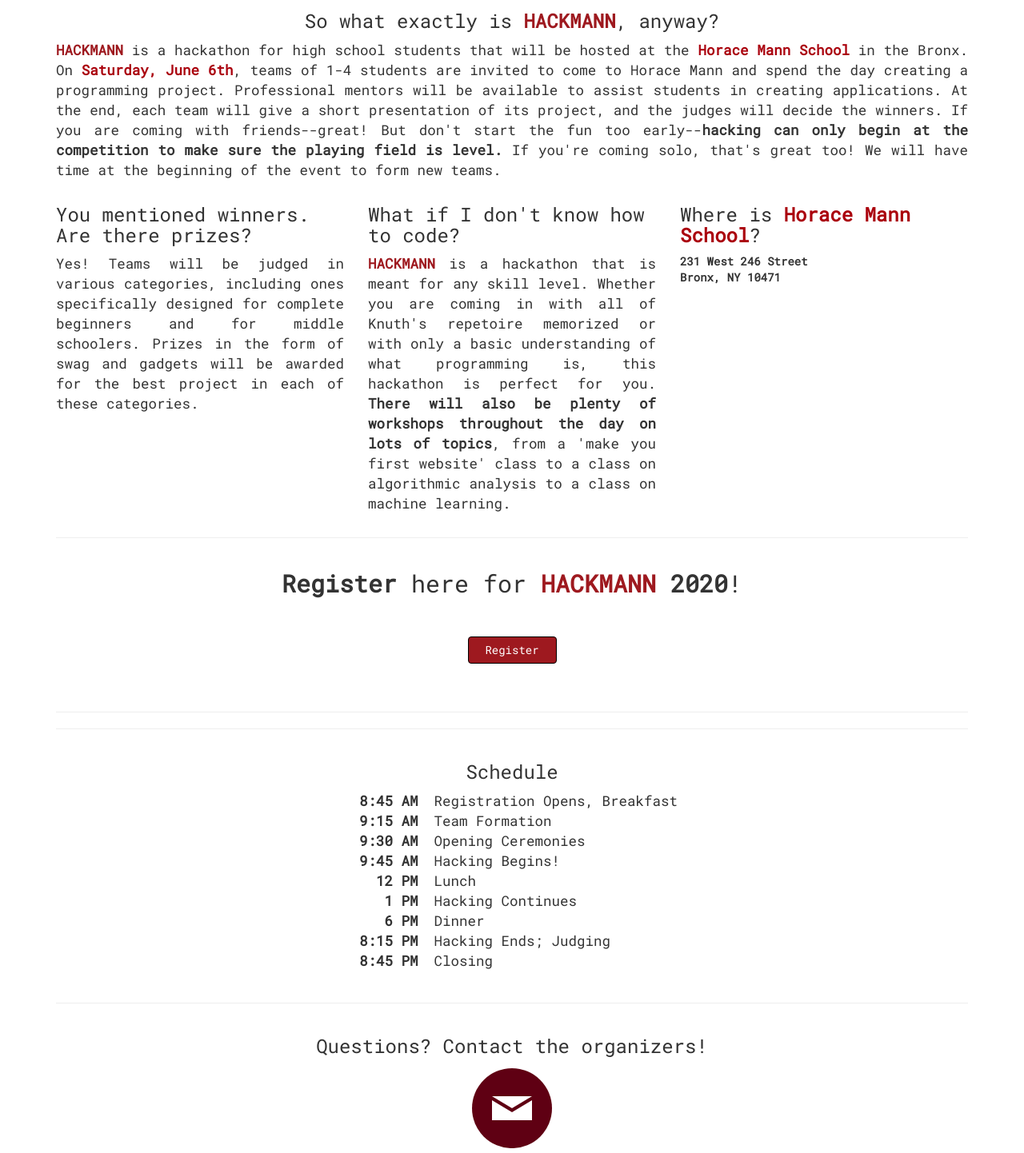
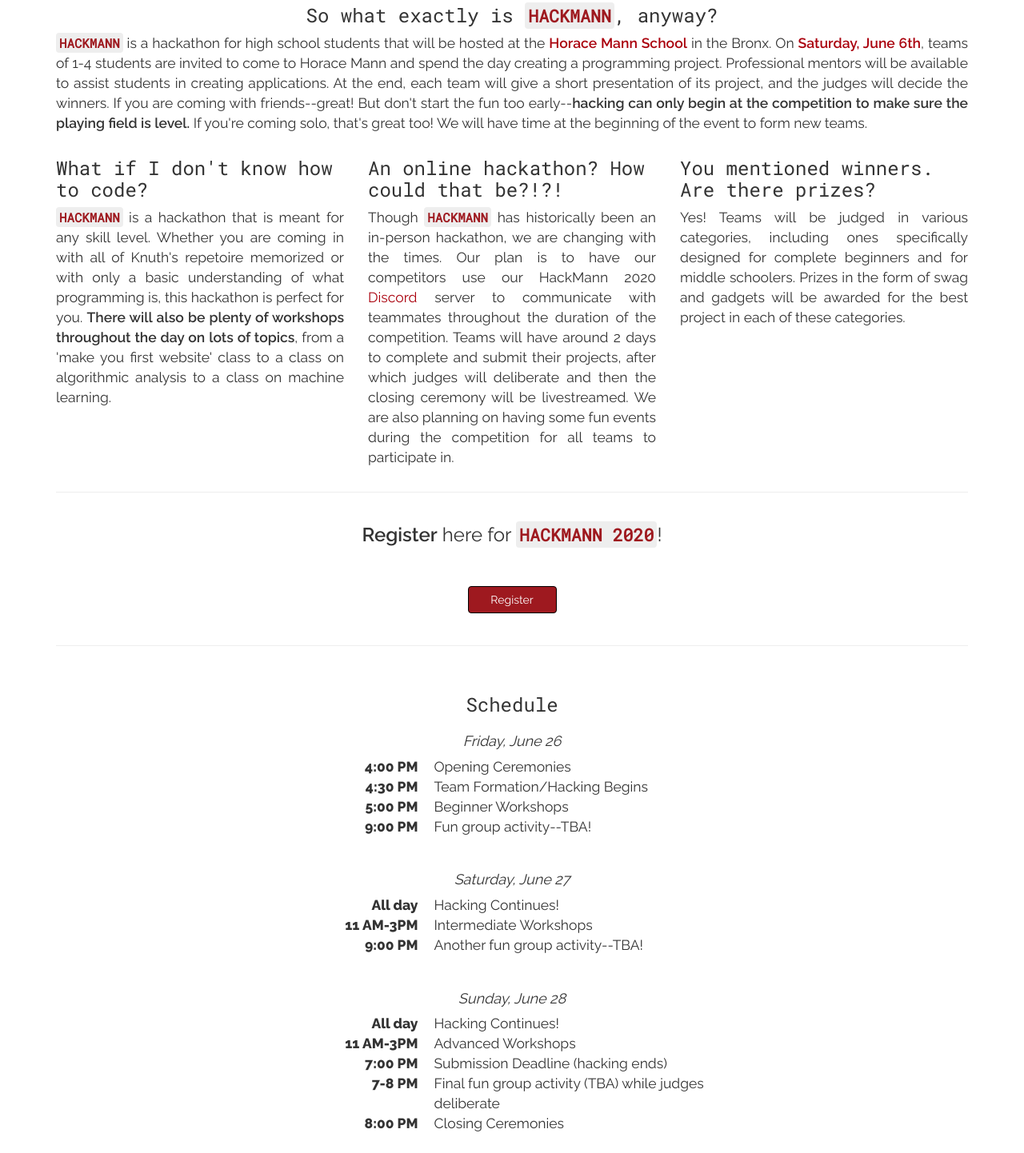
Before and after one commit to hackmann2020/hackmann2020.github.io, a plain HTML site: page index.html in a window 1280 px wide. Shown: the part 871-2313 px from the top of the page at 80% size. Drawn offline with nearby package versions, Linux system fonts and the light colour scheme.

Commit message:
updated schedule and text blobs

```diff
--- a/index.html
+++ b/index.html
@@ -30,7 +30,7 @@
                 <li><a href="#scroll-sponsors">Sponsors</a></li>
             </ul>
             <ul class="nav navbar-nav navbar-right hidden-xs">
-                <li><button type="button" style="background-color: #9E191F;" id="navbar-register-button" class="btn btn-primary navbar-btn" onclick="window.location.href = 'https://hackmann.typeform.com/to/j84vy8';">Register</button></li>
+                <li><button type="button" style="background-color: #9E191F;" id="navbar-register-button" class="btn btn-primary navbar-btn" onclick="window.location.href = 'https://hmftc.typeform.com/to/Ix6dRr'">Register</button></li>
             </ul>
         </div>
     </div>
@@ -42,16 +42,11 @@
                 <h1 id="header-logo-text" class="animated headerTextAppear"><img style="width:45%;" src="img/hackmannlogo.png"></h1>
             </div>
             <h2 class="text-center animated fadeIn">Hack your code to <code id="bits">1010</code>.</h2>
-            <h3 class="text-center animated fadeInUp"><b><span class="text-primary">Saturday, June 6th</span></b> from 10 AM to 10 PM</h3>
+            <h3 class="text-center subtitle animated fadeInUp"><b><span class="text-primary">Saturday, June 6th</span></b> from 10 AM to 10 PM</h3>
             <h2 class="text-center animated fadeInUp">
-                <a href="https://hackmann.typeform.com/to/j84vy8" style="background-color: #9E191F;" class="btn btn-primary btn-lg" role="button">Register</a>
+                <a href="https://hmftc.typeform.com/to/Ix6dRr" style="background-color: #9E191F;" class="btn btn-primary btn-lg subtitle" role="button">Register</a>
             </h2>
         </div>
-    </div>
-    <div id="c2a" class="animated fadeInUp">
-        <a href="#scroll-about">
-            <img class="center-block" src="img/c2a-icon.svg" alt="c2a-icon" />
-        </a>
     </div>
 </div>
 <div class="container">
@@ -59,24 +54,22 @@
     <div id="about" class="row">
         <a id="scroll-about" class="scroll-anchor"></a>
         <div class="col-xs-12">
-            <h3 class="text-center">So what exactly is <span class="brand"><span class="mann">HACKMANN</span></span>, anyway?</h3>
-            <p class="text-justify"><span class="brand"><span class="mann">HACKMANN</span></span> is a hackathon for high school students that will be hosted at the <b><span class="text-primary">Horace Mann School</span></b> in the Bronx. On <b><span class="text-primary">Saturday, June 6th</span></b>, teams of 1-4 students are invited to come to Horace Mann and spend the day creating a programming project. Professional mentors will be available to assist students in creating applications. At the end, each team will give a short presentation of its project, and the judges will decide the winners. If you are coming with friends--great! But don't start the fun too early--<b>hacking can only begin at the competition to make sure the playing field is level.</b> If you're coming solo, that's great too! We will have time at the beginning of the event to form new teams. </p>
+            <h3 class="text-center">So what exactly is <span class="brand"><code class="mann">HACKMANN</code></span>, anyway?</h3>
+            <p class="text-justify"><span class="brand"><code class="mann">HACKMANN</code></span> is a hackathon for high school students that will be hosted at the <b><span class="text-primary">Horace Mann School</span></b> in the Bronx. On <b><span class="text-primary">Saturday, June 6th</span></b>, teams of 1-4 students are invited to come to Horace Mann and spend the day creating a programming project. Professional mentors will be available to assist students in creating applications. At the end, each team will give a short presentation of its project, and the judges will decide the winners. If you are coming with friends--great! But don't start the fun too early--<b>hacking can only begin at the competition to make sure the playing field is level.</b> If you're coming solo, that's great too! We will have time at the beginning of the event to form new teams. </p>
         </div>
     </div>
     <div class="row">
         <div class="col-sm-4">
+            <h3>What if I don't know how to code?</h3>
+            <p class="text-justify"><span class="brand"><code class="mann">HACKMANN</code></span> is a hackathon that is meant for any skill level. Whether you are coming in with all of Knuth's repetoire memorized or with only a basic understanding of what programming is, this hackathon is perfect for you. <b>There will also be plenty of workshops throughout the day on lots of topics</b>, from a 'make you first website' class to a class on algorithmic analysis to a class on machine learning.</p>
+        </div>
+        <div class="col-sm-4">
+            <h3>An online hackathon? How could that be?!?!</h3>
+            <p class="text-justify">Though <span class="brand"><code class="mann">HACKMANN</code></span> has historically been an in-person hackathon, we are changing with the times. Our plan is to have our competitors use our HackMann 2020 <a href="https://discord.com/">Discord</a> server to communicate with teammates throughout the duration of the competition. Teams will have around 2 days to complete and submit their projects, after which judges will deliberate and then the closing ceremony will be livestreamed. We are also planning on having some fun events during the competition for all teams to participate in.</p>
+        </div>
+        <div class="col-sm-4">
             <h3>You mentioned winners. Are there prizes?</h3>
             <p class="text-justify">Yes! Teams will be judged in various categories, including ones specifically designed for complete beginners and for middle schoolers. Prizes in the form of swag and gadgets will be awarded for the best project in each of these categories.</p>
-        </div>
-        <div class="col-sm-4">
-            <h3>What if I don't know how to code?</h3>
-            <p class="text-justify"><span class="brand"><span class="mann">HACKMANN</span></span> is a hackathon that is meant for any skill level. Whether you are coming in with all of Knuth's repetoire memorized or with only a basic understanding of what programming is, this hackathon is perfect for you. <b>There will also be plenty of workshops throughout the day on lots of topics</b>, from a 'make you first website' class to a class on algorithmic analysis to a class on machine learning.</p>
-        </div>
-        <div class="col-sm-4">
-            <h3>Where is <b><span class="text-primary">Horace Mann School</span></b>?</h3>
-            <address><b>231 West 246 Street<br />
-                Bronx, NY 10471<br />
-            </b></address>
         </div>
     </div>
     <hr/>
@@ -85,7 +78,7 @@
         <div class="col-xs-12">
             <form class="container-fluid" id="registerForm" method="post" action="./register">
                 <div class="row">
-                    <h2 class="text-center"><b>Register</b> here for <span class="brand"><span class="mann">HACKMANN</span></span> <b>2020</b>!</h2>
+                    <h2 class="text-center"><b>Register</b> here for <span class="brand"><code class="mann">HACKMANN 2020</code></span>!</h2>
                 </div>
                 <br><br>
                 <div id="register-form-status" class="hidden row alert" role="alert">
@@ -93,74 +86,58 @@
                 </div>
                 <div class="row">
                     <div class="col-xs-12">
-                        <a class="btn btn-primary center-block" href=https://hackmann.typeform.com/to/j84vy8 target="_blank" style="width:10%; background-color: #9E191F; ">Register</a>
-                    </div>
-                </div>
-                <br><br>
-            </form>
-        </div>
-    </div>
-    <hr />
-    <!-- <div id="mentor" class="row">
-        <a id="scroll-mentor" class="scroll-anchor"></a>
-        <div class="col-xs-12">
-            <form class="container-fluid" id="mentorForm" method="post" action="./mentor">
-                <div class="row">
-                    <h2 class="text-center">Want to be a <b>mentor</b>? Sign up here!</h2>
-                </div>
-                <div id="mentor-form-status" class="hidden row alert" role="alert">
-                    <b><span id="mentor-form-status-title"></span></b> <span id="mentor-form-status-message"></span>
-                </div>
-                <div class="row">
-                    <div class="form-group col-md-3">
-                        <label>First Name</label>
-                        <input type="text" name="firstname" class="form-control" placeholder="First Name" required="" />
-                    </div>
-                    <div class="form-group col-md-3">
-                        <label>Last Name</label>
-                        <input type="text" name="lastname" class="form-control" placeholder="Last Name" required="" />
-                    </div>
-                    <div class="form-group col-md-3">
-                        <label>Organization</label>
-                        <input type="text" name="organization" class="form-control" placeholder="Organization" required="" />
-                    </div>
-                    <div class="form-group col-md-3">
-                        <label>Email</label>
-                        <input type="email" name="email" class="form-control" placeholder="Email" required="" />
-                    </div>
-                </div>
-                <div class="row">
-                    <div class="col-xs-12">
-                        <input type="submit" value="Sign up" class="btn btn-primary center-block" />
+                        <a class="btn btn-primary center-block" href="https://hmftc.typeform.com/to/Ix6dRr" target="_blank" style="width:10%; background-color: #9E191F; ">Register</a>
                     </div>
                 </div>
             </form>
         </div>
-    </div> -->
-    <hr />
-    <div id="schedule" class="row">
-        <a id="scroll-schedule" class="scroll-anchor"></a>
+    </div><a id="scroll-schedule" class="scroll-anchor"></a>
+    <br>
+    <hr/>
+    <br>
+    <div class="row schedule">
         <h3 class="text-center">Schedule</h3>
+        <h4 class="text-center day-header"><i>Friday, June 26</i></h2>
         <div class="col-sm-3"></div>
         <dl class="col-sm-6 dl-horizontal">
-            <dt>8:45 AM</dt>
-            <dd>Registration Opens, Breakfast</dd>
-            <dt>9:15 AM</dt>
-            <dd>Team Formation</dd>
-            <dt>9:30 AM</dt>
+            <dt>4:00 PM</dt>
             <dd>Opening Ceremonies</dd>
-            <dt>9:45 AM</dt>
-            <dd>Hacking Begins!</dd>
-            <dt>12 PM</dt>
-            <dd>Lunch</dd>
-            <dt>1 PM</dt>
-            <dd>Hacking Continues</dd>
-            <dt>6 PM</dt>
-            <dd>Dinner</dd>
-            <dt>8:15 PM</dt>
-            <dd>Hacking Ends; Judging</dd>
-            <dt>8:45 PM</dt>
-            <dd>Closing</dd>
+            <dt>4:30 PM</dt>
+            <dd>Team Formation/Hacking Begins</dd>
+            <dt>5:00 PM</dt>
+            <dd>Beginner Workshops</dd>
+            <dt>9:00 PM</dt>
+            <dd>Fun group activity--TBA!</dd>
+        </dl>
+        <div class="col-sm-3"></div>
+    </div>
+    <div class="row schedule">
+        <h4 class="text-center day-header"><i>Saturday, June 27</i></h2>
+        <div class="col-sm-3"></div>
+        <dl class="col-sm-6 dl-horizontal">
+            <dt>All day</dt>
+            <dd>Hacking Continues!</dd>
+            <dt>11 AM-3PM</dt>
+            <dd>Intermediate Workshops</dd>
+            <dt>9:00 PM</dt>
+            <dd>Another fun group activity--TBA!</dd>
+        </dl>
+        <div class="col-sm-3"></div>
+    </div>
+    <div class="row schedule">
+        <h4 class="text-center day-header"><i>Sunday, June 28</i></h2>
+        <div class="col-sm-3"></div>
+        <dl class="col-sm-6 dl-horizontal">
+            <dt>All day</dt>
+            <dd>Hacking Continues!</dd>
+            <dt>11 AM-3PM</dt>
+            <dd>Advanced Workshops</dd>
+            <dt>7:00 PM</dt>
+            <dd>Submission Deadline (hacking ends)</dd>
+            <dt>7-8 PM</dt>
+            <dd>Final fun group activity (TBA) while judges deliberate</dd>
+            <dt>8:00 PM</dt>
+            <dd>Closing Ceremonies</dd>
         </dl>
         <div class="col-sm-3"></div>
     </div>
--- a/script/script.js
+++ b/script/script.js
@@ -58,7 +58,7 @@
     const BITS_ID = 'bits';
     const BITS_TEXT = 'bits';
     const BITS_ANIMATE_INTERVAL = 50.0;
-    const BITS_ANIMATE_DURATION = 1800.0;
+    const BITS_ANIMATE_DURATION = 2000.0;
     var ticks = 0;
     var animateBITS_ID = window.setInterval(function() {
         var len = Math.floor(ticks / (BITS_ANIMATE_DURATION / BITS_ANIMATE_INTERVAL) * BITS_TEXT.length);
--- a/style/main.css
+++ b/style/main.css
@@ -10,7 +10,7 @@
 
 html, body {
 	height: 100%;
-	font-family: 'Roboto Mono', monospace;
+	font-family: 'Raleway';
 	scroll-behavior: smooth;
 }
 
@@ -117,6 +117,7 @@
 }
 
 .mann {
+	font-family: "Roboto Mono", monospace;
 	color: #9E191F;
 	font-weight: 800;
 }
@@ -126,7 +127,7 @@
 	top: -200%;
 }
 
-#schedule {
+.schedule {
 	font-size: 125%;
 }
 
@@ -332,3 +333,19 @@
     text-align: center;
     width: 60%; /* Set the width of the positioned div */
 }
+
+h2 {
+	font-size: 24px;
+}
+
+h3 {
+	font-family: "Roboto Mono", monospace;
+}
+
+.subtitle {
+	font-family: 'Raleway', sans-serif;
+}
+
+.day-header {
+	margin-top: 2%;
+}
```
